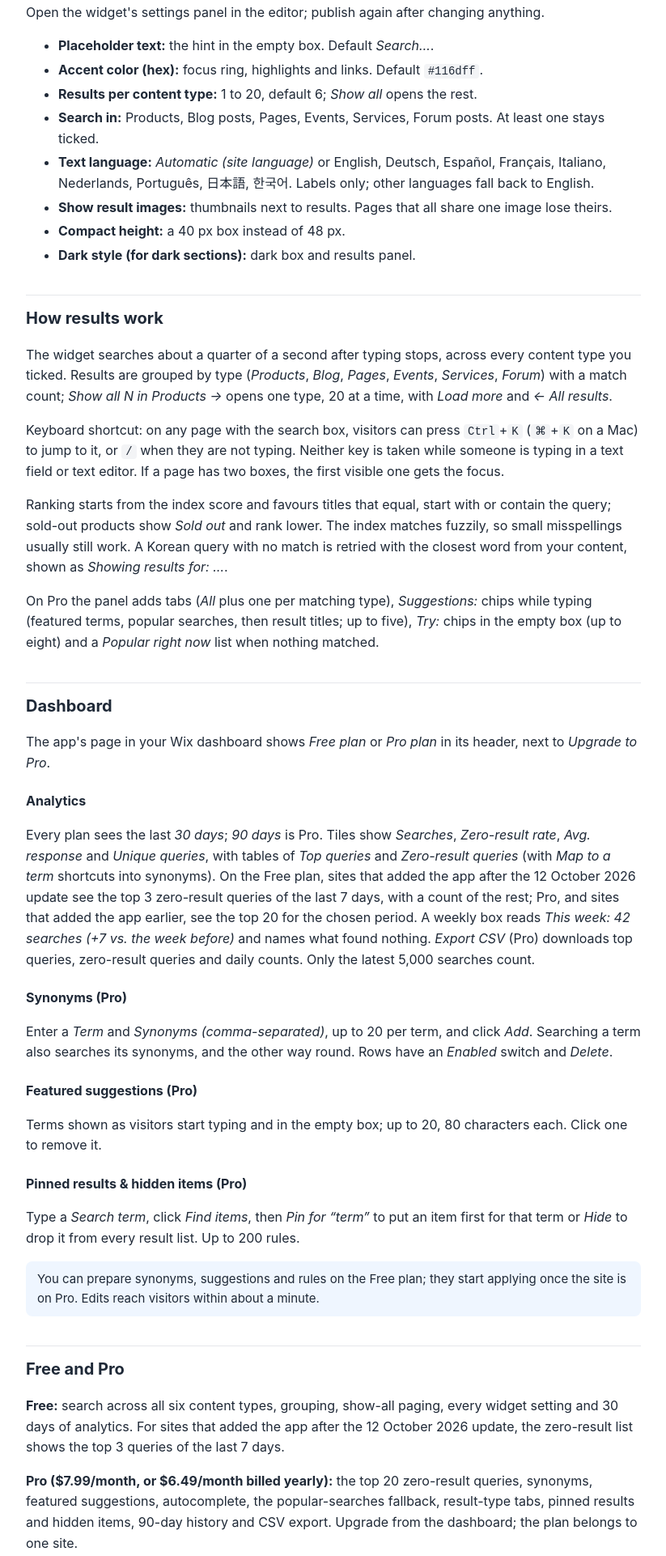
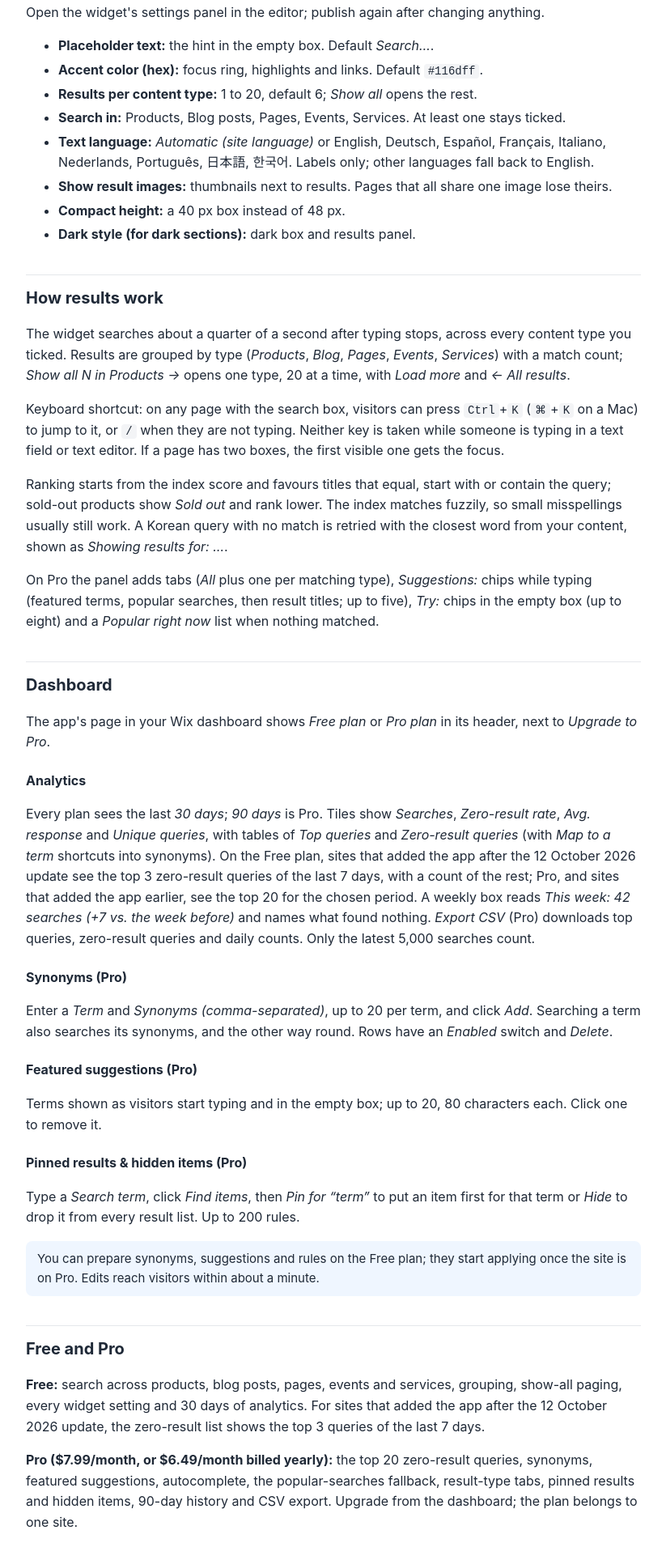
Before and after one commit to beobjoong1/instant-site-search-legal, a plain HTML site: page help/index.html in a window 1280 px wide. Shown: the part 1071-2993 px from the top of the page at 81% size, without its empty margins (228-1051 px from the left). Drawn offline with Linux system fonts and the light colour scheme.

Commit message:
help: no forum (Wix Forum ended 2026-03-01)
Wix Forum was discontinued on 1 March 2026 and its data deleted, and 2.17.0
removed "Forum posts" from the widget's Search in list. The help now lists
the five types the panel offers (Search in, result groups, and the
troubleshooting step), and the Free plan line names them instead of "all
six content types". Same change as the listing description (approvals #46).

Co-Authored-By: Claude Opus 5.5 <noreply@anthropic.com>

```diff
--- a/help/index.html
+++ b/help/index.html
@@ -48,7 +48,7 @@
   <li><strong>Placeholder text:</strong> the hint in the empty box. Default <em>Search…</em>.</li>
   <li><strong>Accent color (hex):</strong> focus ring, highlights and links. Default <code>#116dff</code>.</li>
   <li><strong>Results per content type:</strong> 1 to 20, default 6; <em>Show all</em> opens the rest.</li>
-  <li><strong>Search in:</strong> Products, Blog posts, Pages, Events, Services, Forum posts. At least one stays ticked.</li>
+  <li><strong>Search in:</strong> Products, Blog posts, Pages, Events, Services. At least one stays ticked.</li>
   <li><strong>Text language:</strong> <em>Automatic (site language)</em> or English, Deutsch, Español, Français, Italiano, Nederlands, Português, 日本語, 한국어. Labels only; other languages fall back to English.</li>
   <li><strong>Show result images:</strong> thumbnails next to results. Pages that all share one image lose theirs.</li>
   <li><strong>Compact height:</strong> a 40 px box instead of 48 px.</li>
@@ -56,7 +56,7 @@
 </ul>
 
 <h2 id="results">How results work</h2>
-<p>The widget searches about a quarter of a second after typing stops, across every content type you ticked. Results are grouped by type (<em>Products</em>, <em>Blog</em>, <em>Pages</em>, <em>Events</em>, <em>Services</em>, <em>Forum</em>) with a match count; <em>Show all N in Products →</em> opens one type, 20 at a time, with <em>Load more</em> and <em>← All results</em>.</p>
+<p>The widget searches about a quarter of a second after typing stops, across every content type you ticked. Results are grouped by type (<em>Products</em>, <em>Blog</em>, <em>Pages</em>, <em>Events</em>, <em>Services</em>) with a match count; <em>Show all N in Products →</em> opens one type, 20 at a time, with <em>Load more</em> and <em>← All results</em>.</p>
 <p>Keyboard shortcut: on any page with the search box, visitors can press <code>Ctrl</code>+<code>K</code> (<code>⌘</code>+<code>K</code> on a Mac) to jump to it, or <code>/</code> when they are not typing. Neither key is taken while someone is typing in a text field or text editor. If a page has two boxes, the first visible one gets the focus.</p>
 <p>Ranking starts from the index score and favours titles that equal, start with or contain the query; sold-out products show <em>Sold out</em> and rank lower. The index matches fuzzily, so small misspellings usually still work. A Korean query with no match is retried with the closest word from your content, shown as <em>Showing results for: …</em>.</p>
 <p>On Pro the panel adds tabs (<em>All</em> plus one per matching type), <em>Suggestions:</em> chips while typing (featured terms, popular searches, then result titles; up to five), <em>Try:</em> chips in the empty box (up to eight) and a <em>Popular right now</em> list when nothing matched.</p>
@@ -74,7 +74,7 @@
 <div class="note">You can prepare synonyms, suggestions and rules on the Free plan; they start applying once the site is on Pro. Edits reach visitors within about a minute.</div>
 
 <h2 id="plans">Free and Pro</h2>
-<p><strong>Free:</strong> search across all six content types, grouping, show-all paging, every widget setting and 30 days of analytics. For sites that added the app after the 12 October 2026 update, the zero-result list shows the top 3 queries of the last 7 days.</p>
+<p><strong>Free:</strong> search across products, blog posts, pages, events and services, grouping, show-all paging, every widget setting and 30 days of analytics. For sites that added the app after the 12 October 2026 update, the zero-result list shows the top 3 queries of the last 7 days.</p>
 <p><strong>Pro ($7.99/month, or $6.49/month billed yearly):</strong> the top 20 zero-result queries, synonyms, featured suggestions, autocomplete, the popular-searches fallback, result-type tabs, pinned results and hidden items, 90-day history and CSV export. Upgrade from the dashboard; the plan belongs to one site.</p>
 
 <h2 id="privacy">Privacy</h2>
```
Also changed, not shown: help/search-not-working.html (+1 -1 lines).
